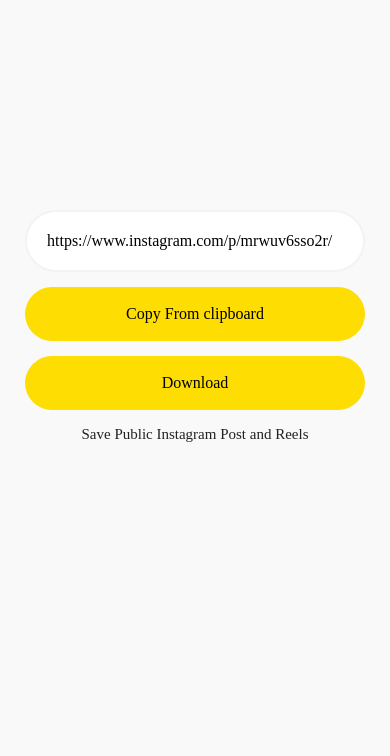
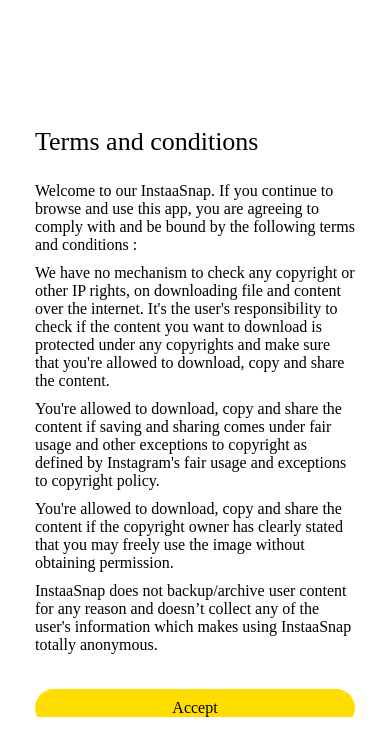
Before and after one commit to EtsTest-ReactNativeApps/InstaaSnap, a React Native app in the folder nativeapp/: screen / in a window 390 px wide. Shown: the top 756 px of the page. Built offline with nearby package versions, Linux system fonts and the light colour scheme.

Commit message:
Fixed Issues

```diff
--- a/nativeapp/App.js
+++ b/nativeapp/App.js
@@ -1,7 +1,8 @@
-import React, {useState} from 'react';
+import React, {useEffect, useState} from 'react';
 import axios from 'axios';
 import RNFetchBlob from 'rn-fetch-blob';
 import CameraRoll from '@react-native-community/cameraroll';
+import AsyncStorage from '@react-native-async-storage/async-storage';
 import {
   View,
   Text,
@@ -9,16 +10,48 @@
   StyleSheet,
   TextInput,
   Alert,
-  Clipboard
+  Clipboard,
+  Dimensions,
+  ScrollView
 } from 'react-native';
 console.disableYellowBox = true;
 
-export default function InstaaSnsp() {
+
+export default function InstaaSnap() {
+
   const [textValue, setTextValue] = useState('');
+  const [isTosAccepted, setTosAccepted] = useState(null);
+
+  useEffect(() => {
+    const getData = async () => {
+      try {
+        const value = await AsyncStorage.getItem('alreadyAccepted');
+        if (value === 'true') {
+          setTosAccepted(true);
+        } else {
+          setTosAccepted(false);
+        }
+      } catch(e) {
+        console.log('error:', e)
+      }
+    }; getData();
+  },[])
+
+  const storeData = async () => {
+    try {
+      await AsyncStorage.setItem('alreadyAccepted', 'true');
+    } catch(e) {
+      console.log('error:', e)
+    }
+  }
 
   const fetchCopiedText = async () => {
-    const text = await Clipboard.getString()
-    setTextValue(text);
+    try {
+      const text = await Clipboard.getString()
+      setTextValue(text);
+    } catch(e) {
+      console.log('error:', e)
+    }
   }
 
   const fetchMedia = async event => {
@@ -121,7 +154,6 @@
                       }
                     })
                     .catch(err => {
-                      console.log(count);
                       if (count === maxCount) {
                         Alert.alert(
                           'Instagram Post Carousel',
@@ -141,7 +173,31 @@
       });
   };
 
-  return (
+  const submitTos = () => {
+    storeData();
+    setTosAccepted(true);
+  }
+
+  if (isTosAccepted === null) {
+    return null;
+  } else if (isTosAccepted === false) {
+    return (
+      <View style={styles.container}>
+        <ScrollView>
+        <Text style={styles.title}>Terms and conditions</Text>
+        <View style={styles.tosContainer}>
+          <Text style={styles.tosP}>Welcome to our InstaaSnap. If you continue to browse and use this app, you are agreeing to comply with and be bound by the following terms and conditions :</Text>
+          <Text style={styles.tosP}>We have no mechanism to check any copyright or other IP rights, on downloading file and content over the internet. It's the user's responsibility to check if the content you want to download is protected under any copyrights and make sure that you're allowed to download, copy and share the content.</Text>
+          <Text style={styles.tosP}>You're allowed to download, copy and share the content if saving and sharing comes under fair usage and other exceptions to copyright as defined by Instagram's fair usage and exceptions to copyright policy.</Text>
+          <Text style={styles.tosP}>You're allowed to download, copy and share the content if the copyright owner has clearly stated that you may freely use the image without obtaining permission.</Text>
+          <Text style={styles.tosP}>InstaaSnap does not backup/archive user content for any reason and doesn’t collect any of the user's information which makes using InstaaSnap totally anonymous.</Text>
+          <TouchableOpacity onPress={ submitTos } style={styles.button}><Text style={styles.buttonLabel}>Accept</Text></TouchableOpacity>
+        </View>
+        </ScrollView>
+      </View>
+    );
+  } else if (isTosAccepted === true) {
+    return (
     <View style={styles.mainView}>
       <Text style={styles.mainViewTitle}></Text>
       <View style={styles.viewOne}>
@@ -164,16 +220,18 @@
       </View>
       <Text style={styles.viewTwoTitle}>Save Public Instagram Post and Reels</Text>
     </View>
-  );
+    );
+  }
 }
 
+const { height } = Dimensions.get('window');
 const styles = StyleSheet.create({
   mainView: {
     backgroundColor: '#f9f9f9',
     flex: 1,
   },
   mainViewTitle: {
-    marginTop: 180,
+    marginTop: height * 0.2,
     marginHorizontal: 35,
     marginBottom:30,
     textAlign: 'center',
@@ -222,4 +280,40 @@
     color: '#000',
     textAlign: 'center',
   },
+  container:{
+    flex: 1,
+    marginVertical: height * 0.15,
+  },
+  title: {
+      fontSize: 26,
+      alignSelf: 'flex-start',
+      fontFamily: 'Poppins-Medium',
+      marginHorizontal: 35
+  },
+  tosP: {
+      marginTop: 10,
+      marginBottom: 0,
+      fontSize: 16,
+      fontFamily: 'Poppins-Light',
+      marginHorizontal: 35
+  },
+  tosContainer: {
+      marginTop: 15,
+      marginBottom: 0,
+  },
+
+  button:{
+      marginHorizontal: 35,
+      marginTop: 35,
+      backgroundColor: '#ffdd00',
+      borderRadius: 50,
+      padding: 10
+  },
+
+  buttonLabel:{
+      fontSize: 16,
+      color: '#000',
+      alignSelf: 'center',
+      fontFamily: 'Poppins-Regular'
+  }
 });
--- a/nativeapp/package.json
+++ b/nativeapp/package.json
@@ -10,6 +10,7 @@
     "lint": "eslint ."
   },
   "dependencies": {
+    "@react-native-async-storage/async-storage": "^1.15.13",
     "@react-native-community/cameraroll": "^4.1.2",
     "@react-native-community/clipboard": "^1.5.1",
     "axios": "^0.24.0",
```
Also changed, not shown: 2 other files (tests, documents, lock files or other folders).
